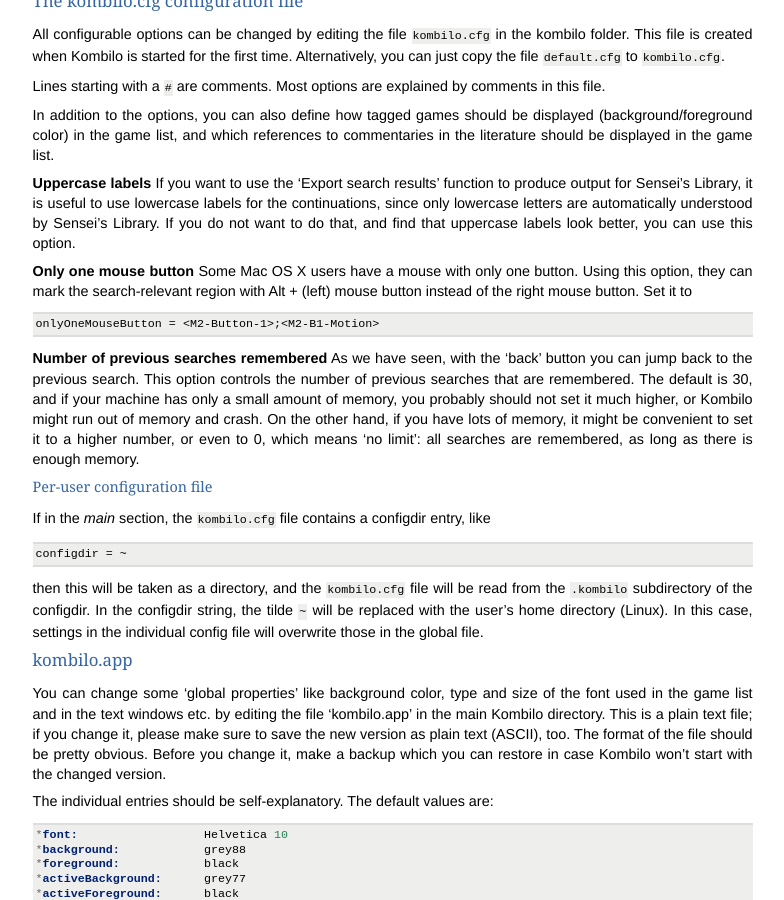
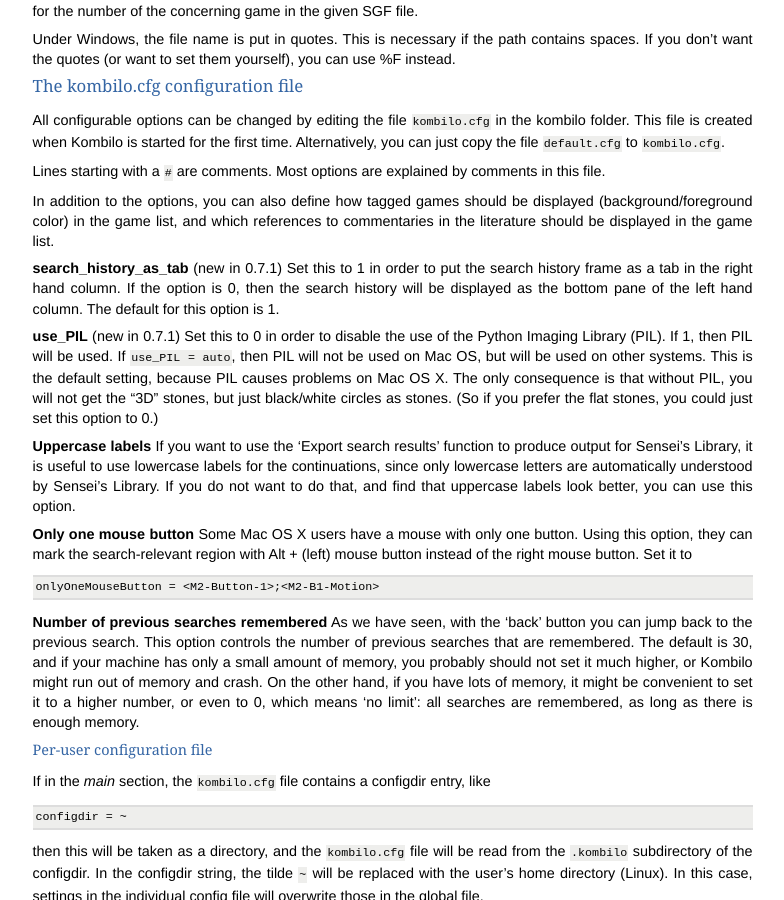
Before and after one commit to ugoertz/kombilo, a Sphinx documentation site: the page built from doc/manual.rst, in a window 1280 px wide and 900 px high, scrolled down 11769 px. Shown: the whole window, without its empty margins (341-1125 px from the left). Built offline with Sphinx 7.4.7, drawn with Linux system fonts in a browser that asks for light colours; some of the changed text lies outside the part shown.

Commit message:
Merge changes from v0.7 branch. Fix bug (board.jpg should be board.gif) caused by previous merge.

```diff
--- a/doc/manual.rst
+++ b/doc/manual.rst
@@ -791,6 +791,10 @@
 * ``Control-p`` start pattern search
 * ``Control-e`` print information about previous search pattern to log tab
 
+If the :ref:`search-history-as-tab <search-history-as-tab>` option is 1,
+then there is also
+
+* ``Control-h`` select search history tab
 
 Board key bindings
 ------------------
@@ -952,6 +956,27 @@
 displayed (background/foreground color) in the game list, and which
 references to commentaries in the literature should be displayed in the
 game list.
+
+
+.. _search-history-as-tab:
+
+**search_history_as_tab** (new in 0.7.1)
+Set this to 1 in order to put the search history frame as a tab in the
+right hand column. If the option is 0, then the search history will be
+displayed as the bottom pane of the left hand column. The default
+for this option is 1.
+
+
+.. _use-pil:
+
+**use_PIL** (new in 0.7.1)
+Set this to 0 in order to disable the use of the Python Imaging Library
+(PIL). If 1, then PIL will be used. If ``use_PIL = auto``, then PIL will
+not be used on Mac OS, but will be used on other systems. This is the
+default setting, because PIL causes problems on Mac OS X. The only
+consequence is that without PIL, you will not get the "3D" stones, but just
+black/white circles as stones. (So if you prefer the flat stones, you could
+just set this option to 0.)
 
 
 **Uppercase labels**
--- a/src/default.cfg
+++ b/src/default.cfg
@@ -146,6 +146,10 @@
 # 0 means: do not use PIL; 1 means: use PIL
 use_PIL = auto
 #
+# Put search history frame as a tab in right hand column? (Otherwise it
+# will be a pane in the left hand column).
+search_history_as_tab = 1
+#
 # ------------ pattern search -------------
 smartFixedColor = 1
 jumpToMatchVar = 1
```
Also changed, not shown: 2 other files.
